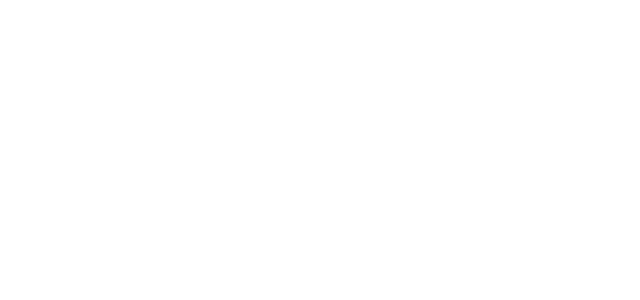
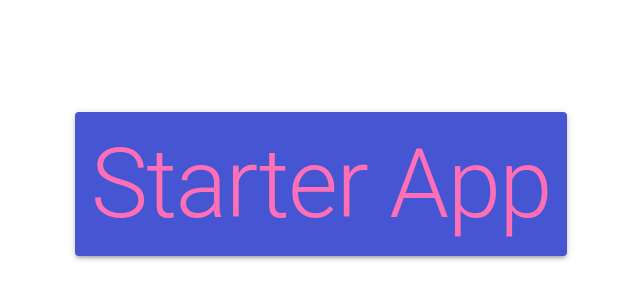
Before and after one commit to csibivili/apexlab-test, a React (Create React App) app: page / in a window 1280 px wide. Shown: the part 216-516 px from the top of the page, without its empty margins (319-959 px from the left). Built offline with nearby package versions, Linux system fonts and the light colour scheme.

Commit message:
Add material ui

```diff
--- a/package.json
+++ b/package.json
@@ -3,6 +3,10 @@
   "version": "0.1.0",
   "private": true,
   "dependencies": {
+    "@emotion/react": "^11.9.0",
+    "@emotion/styled": "^11.8.1",
+    "@mui/icons-material": "^5.8.0",
+    "@mui/material": "^5.8.1",
     "@testing-library/jest-dom": "^5.16.4",
     "@testing-library/react": "^13.2.0",
     "@testing-library/user-event": "^13.5.0",
--- a/src/components/App/App.tsx
+++ b/src/components/App/App.tsx
@@ -1,7 +1,37 @@
-import './App.css'
+import { Box, Paper, Typography, CssBaseline, ThemeProvider } from '@mui/material'
+import { createTheme } from '@mui/material/styles'
 
 function App() {
-  return <div className="app"></div>
+  const theme = createTheme({
+    palette: {
+      primary: {
+        main: '#AB46D2',
+        light: '#d14684',
+        dark: '#4655d1',
+        contrastText: '#55D8C1',
+      },
+      secondary: {
+        main: '#FF6FB5',
+        light: '#d06fff',
+        dark: '#ffa16f',
+        contrastText: '#FCF69C',
+      },
+    },
+  })
+
+  return (
+    <ThemeProvider theme={theme}>
+      <CssBaseline />
+
+      <Box height="100vh" display="flex" justifyContent="center" alignItems="center" flexDirection="column">
+        <Paper elevation={3} sx={{ padding: '1rem', backgroundColor: 'primary.dark' }}>
+          <Typography color="secondary.main" variant="h1">
+            Starter App
+          </Typography>
+        </Paper>
+      </Box>
+    </ThemeProvider>
+  )
 }
 
 export default App
```
Also changed, not shown: 1 other file (tests, documents, lock files or other folders).
